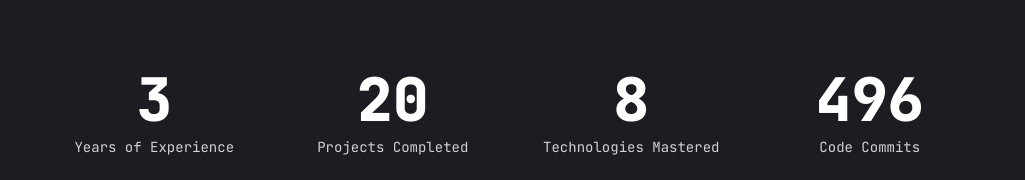
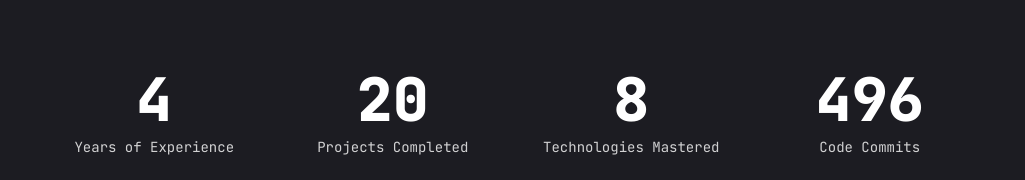
Before and after one commit to ajay0023130/ajay-portfolio, a Next.js app: page / in a window 1280 px wide. Shown: the part 548-728 px from the top of the page, without its empty margins (128-1153 px from the left). Built offline with nearby package versions, Linux system fonts and the light colour scheme.

Commit message:
Update StateComponent.jsx

```diff
--- a/components/ui/StateComponent.jsx
+++ b/components/ui/StateComponent.jsx
@@ -3,7 +3,7 @@ import CountUp from "react-countup";
 
 const numStates = [
     {
-        num: 3,
+        num: 4,
         text: "Years of Experience",
     },
     {
```
